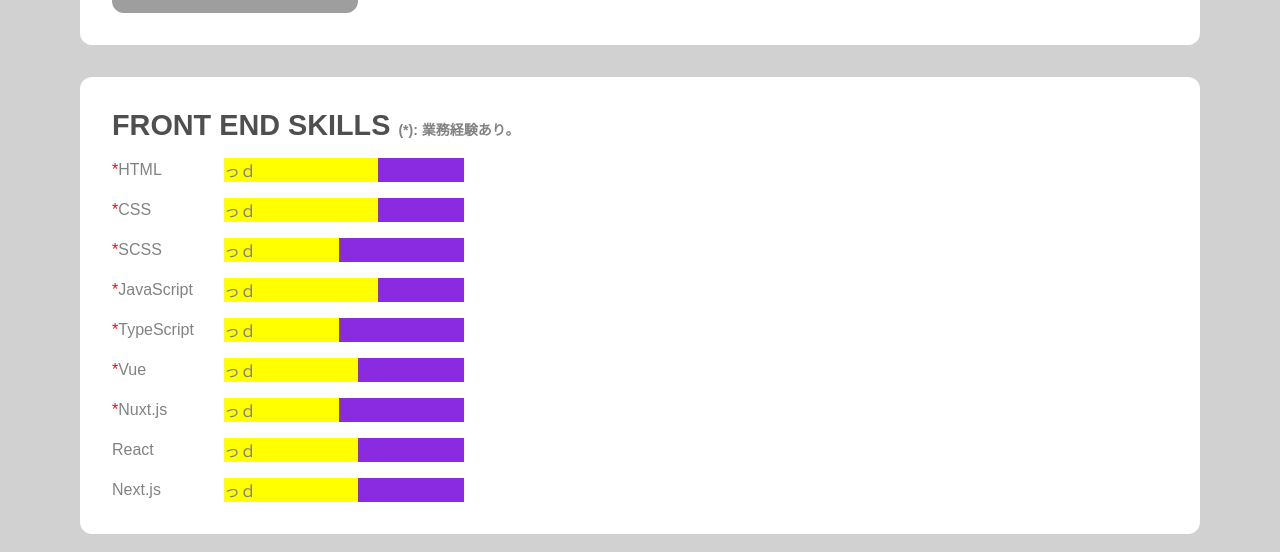
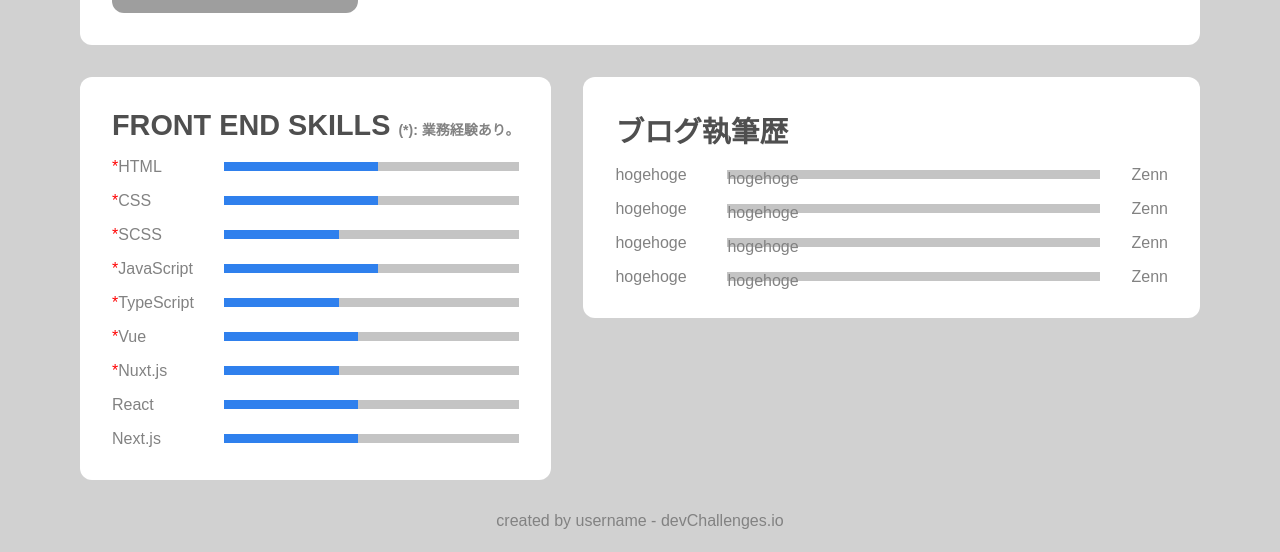
Before and after one commit to miily8310s/ch-portfolio, a Next.js app: page / in a window 1280 px wide. Shown: the part 297-849 px from the top of the page. Built offline with nearby package versions, Linux system fonts and the light colour scheme; grey boxes are pictures that could not be loaded; a web font is replaced by a local one.

Commit message:
wip:ブログ執筆歴を追加

```diff
--- a/pages/index.tsx
+++ b/pages/index.tsx
@@ -51,6 +51,33 @@
   },
 ]
 
+const blogs = [
+  {
+    title: 'hogehoge',
+    link: 'https://...',
+    site: 'Zenn',
+    date: '2022/01/01',
+  },
+  {
+    title: 'hogehoge',
+    link: 'https://...',
+    site: 'Zenn',
+    date: '2022/01/01',
+  },
+  {
+    title: 'hogehoge',
+    link: 'https://...',
+    site: 'Zenn',
+    date: '2022/01/01',
+  },
+  {
+    title: 'hogehoge',
+    link: 'https://...',
+    site: 'Zenn',
+    date: '2022/01/01',
+  },
+]
+
 const Home: NextPage = () => {
   return (
     <div className={styles.container}>
@@ -75,6 +102,7 @@
         </div>
       </div>
       {/* 2段目のカード（ブログ/スキル） */}
+      <div className={styles.flexSecond}>
         <div className={styles.card__skills}>
           <>
             <div className={styles.card__skillHead}>
@@ -96,13 +124,26 @@
                   <span
                     className={styles.card__skillGraphBack}
                     style={{ width: `${skill.levelPercentage * 12}rem` }}
-                >
-                  っｄ
-                </span>
+                  ></span>
                 </div>
               </div>
             ))}
           </>
+        </div>
+        {/* ブログ */}
+        {/* TODO: クラス名を修正 */}
+        <div className={styles.card__skills}>
+          <>
+            <div className={styles.card__skillHead}>ブログ執筆歴</div>
+            {blogs.map((blog) => (
+              <div key={blog.title} className={styles.card__skill}>
+                <div className={styles.card__skillName}>{blog.title}</div>
+                <div className={styles.card__skillGraph}>{blog.title}</div>
+                <div>{blog.site}</div>
+              </div>
+            ))}
+          </>
+        </div>
       </div>
 
       <footer className={styles.footer}>
--- a/styles/Home.module.scss
+++ b/styles/Home.module.scss
@@ -1,5 +1,16 @@
 .container {
   padding: 2rem 5rem;
+}
+
+.flexSecond {
+  display: flex;
+  gap: 2rem;
+  align-items: flex-start;
+  justify-content: space-between;
+
+  & :nth-child(2) {
+    flex-grow: 1;
+  }
 }
 
 .card {
@@ -56,6 +67,7 @@
 
 .card__skillName {
   width: 5rem;
+  font-weight: 500;
 }
 
 .card__skillExperienced {
@@ -64,13 +76,14 @@
 
 .card__skillGraph {
   width: 15rem;
-  background-color: blueviolet;
+  height: 9px;
+  background-color: #c4c4c4;
   position: relative;
 }
 
 .card__skillGraphBack {
-  display: inline-block;
-  background-color: yellow;
+  position: absolute;
+  background-color: #2f80ed;
   height: 100%;
 }
 
```
Lines whose indentation alone changed are shown as unchanged.
